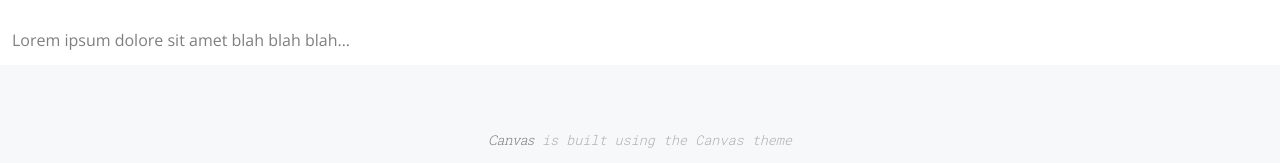
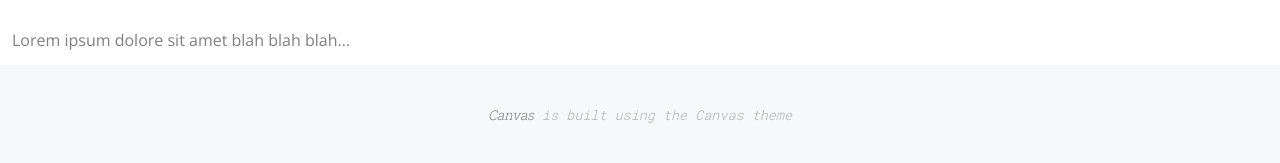
Before and after one commit to schuyh/canvas, a Jekyll site: the page built from _posts/2021-01-03-First-Post.markdown, in a window 1280 px wide and 1268 px high. Shown: the part 1102-1265 px from the top of the window. Built offline with Jekyll 4.4.1, drawn with Linux system fonts in a browser that asks for light colours; nearby versions of some CDN libraries.

Commit message:
Fixed footer alignment and image stretching on mobile

```diff
--- a/_includes/footer.html
+++ b/_includes/footer.html
@@ -1,7 +1,7 @@
-<div class="container-fluid fixed-bottom d-flex justify-content-center align-items-end" style="height: 8%; background-color: var(--lgrey);">
-    <span class="d-inline-flex justify-content-center align-items-baseline" style="font-size: 84%; font-style: oblique">
-        <h1 style="font-size: 0.84rem;">{{ site.title | capitalize }}</h1>
-        <p class="mono">&nbsp;is built using the&nbsp;</p>
-        <a class="mono" href="https://github.com/schuyh/canvas">Canvas theme</a>
+<div class="container-fluid fixed-bottom d-flex justify-content-center align-items-center footer" style="height: 8%; background-color: var(--lgrey);">
+    <span class="d-inline-flex justify-content-center align-items-baseline footer" style="font-size: 84%; font-style: oblique;">
+        <h1 class="footer" style="font-size: 0.84rem;">{{ site.title | capitalize }}</h1>
+        <p class="footer mono">&nbsp;is built using the&nbsp;</p>
+        <a class="footer mono" href="https://github.com/schuyh/canvas">Canvas theme</a>
     </span>
 </div>
--- a/assets/css/main.scss
+++ b/assets/css/main.scss
@@ -163,5 +163,10 @@ ul {
 }
 
 .post-image {
-    max-width: 100%;
+    width: 100%;
 }
+
+.footer {
+    margin: 0px;
+    padding: 0px;
+}
```
Also changed, not shown: 7 other files.
